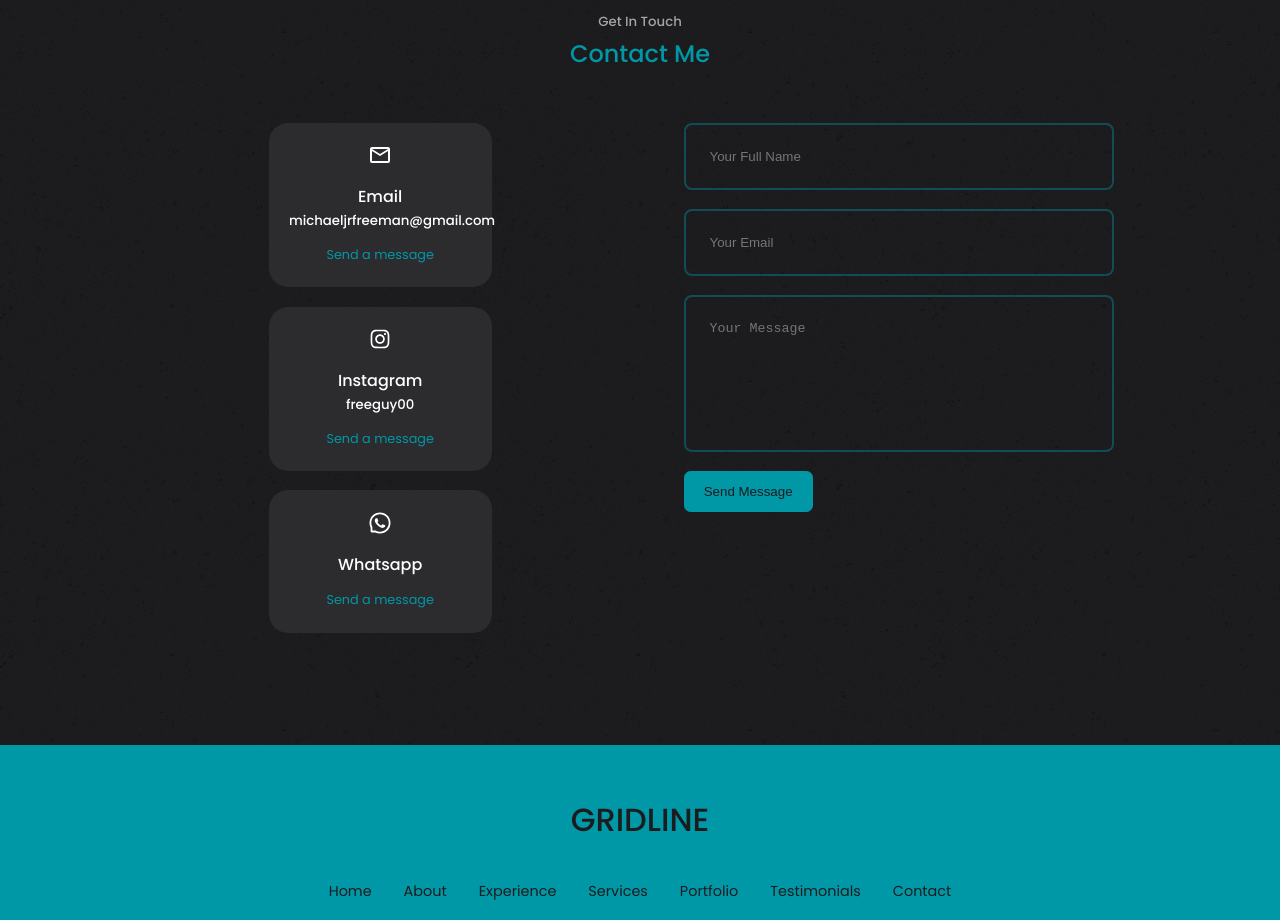
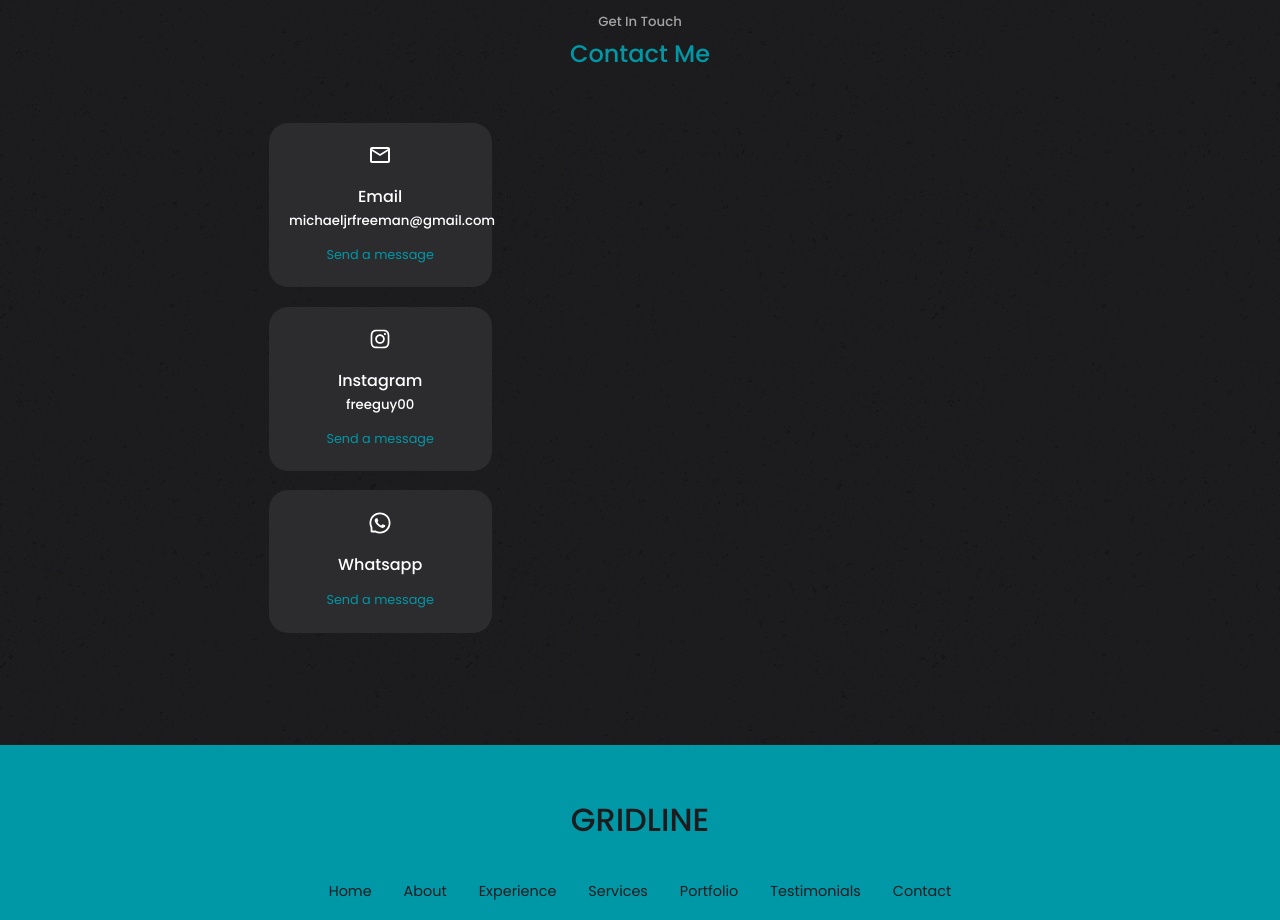
Before and after one commit to gridline1902/Real-Portfolio, a React (Vite) app in the folder Version2/: page / in a window 1280 px wide. Shown: the part 4380-5300 px from the top of the page. Built offline with nearby package versions, Linux system fonts and the light colour scheme.

Commit message:
removed form which liked causes google security issues

```diff
--- a/Version2/index.html
+++ b/Version2/index.html
@@ -3,6 +3,7 @@
   <head>
     <meta charset="UTF-8" />
     <meta name="google-site-verification" content="U_z8Pnhcf46Dikt9VXyDwCoWbt1C3EVUuI7B4W_zYcs" />
+    <meta name="description" content="This is a portfolio that showcases my website projects "/>
     <link rel="icon" type="image/svg+xml" href="./logo3.ico" />
     <meta name="viewport" content="width=device-width, initial-scale=1.0" />
     <title>Michael Freeman</title>
--- a/Version2/src/components/Contact/contact.css
+++ b/Version2/src/components/Contact/contact.css
@@ -38,7 +38,7 @@
 
 
 /* Form Style Css Start */
-form {
+/* form {
     display: flex;
     flex-direction: column;
     gap: 1.2rem;
@@ -52,7 +52,7 @@ input, textarea {
     border: 2px solid var(--color-primary-variant);
     resize: none;
     color: var(--colot-white);
-}
+} */
 /* Form Style Css End */
 
 
--- a/Version2/src/components/Contact/contact.jsx
+++ b/Version2/src/components/Contact/contact.jsx
@@ -1,6 +1,6 @@
 import React from 'react'
-import { useRef } from 'react';
-import emailjs from '@emailjs/browser';
+// import { useRef } from 'react';
+// import emailjs from '@emailjs/browser';
 import "./contact.css"
 
 import { MdOutlineEmail } from "react-icons/md"
@@ -9,15 +9,15 @@ import { AiOutlineInstagram, AiOutlineWhatsApp } from "react-icons/ai"
 
 
 const contact = () => {
-  const form = useRef();
+  // const form = useRef();
 
-  const sendEmail = (e) => {
-    e.preventDefault();
+  // const sendEmail = (e) => {
+  //   e.preventDefault();
 
-    emailjs.sendForm('service_2ri17bg', 'template_nblqi8p', form.current, 'qsIr9qBg-PQs4tp8Y')
+  //   emailjs.sendForm('service_2ri17bg', 'template_nblqi8p', form.current, 'qsIr9qBg-PQs4tp8Y')
 
-    e.target.reset()
-  };
+  //   e.target.reset()
+  // };
 
   return (
     <section id="contact">
@@ -52,12 +52,12 @@ const contact = () => {
 
         {/* End Of Contact Options */}
 
-        <form ref={form} onSubmit={sendEmail}>
+        {/* <form ref={form} onSubmit={sendEmail}>
           <input type="text" placeholder="Your Full Name" required />
           <input type="email" placeholder="Your Email" required />
           <textarea placeholder="Your Message" name="message" rows="7" required></textarea>
           <button className="btn btn-primary" type="submit">Send Message</button>
-        </form>
+        </form>  */}
 
       </div>
 
```
